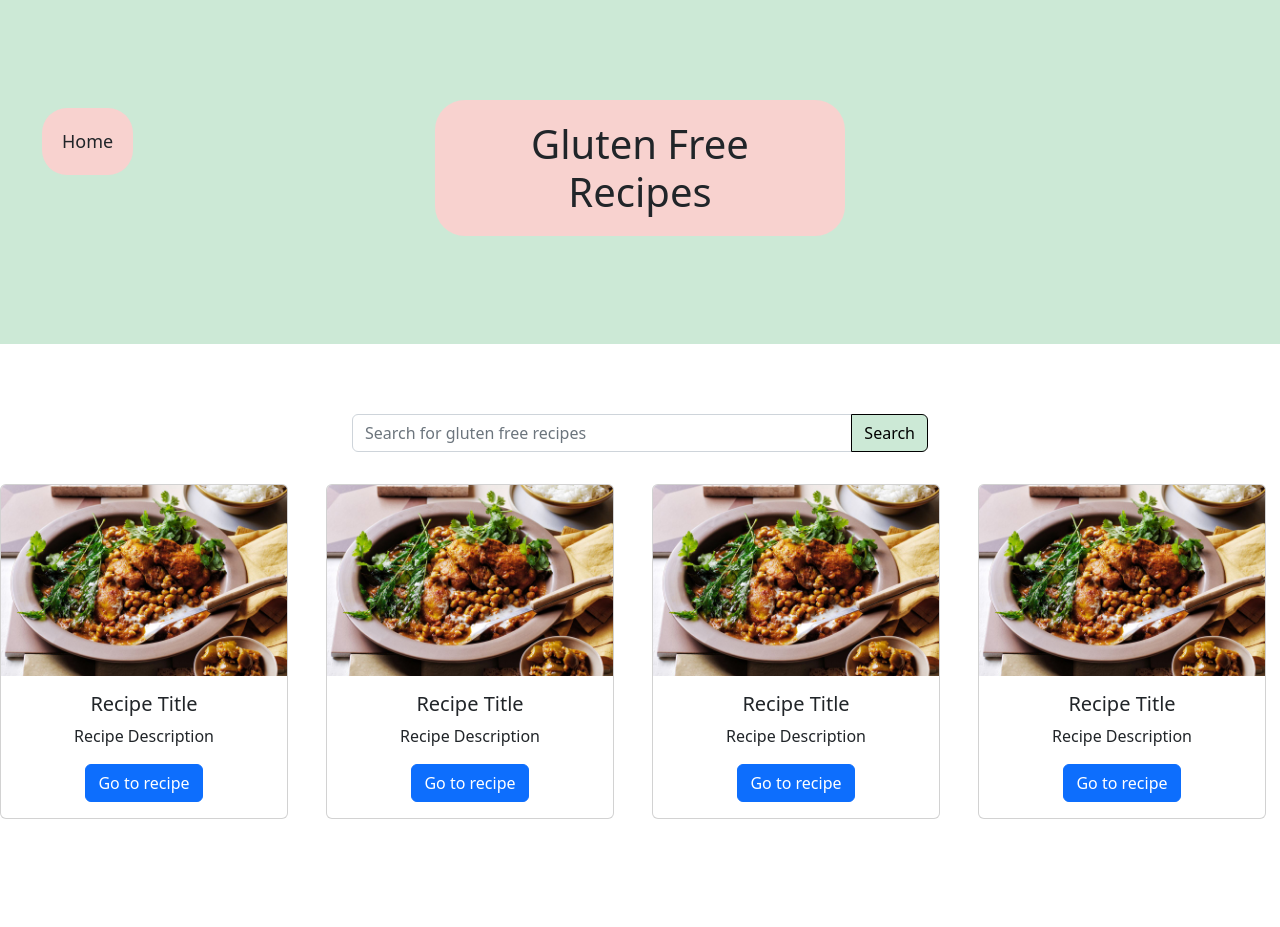
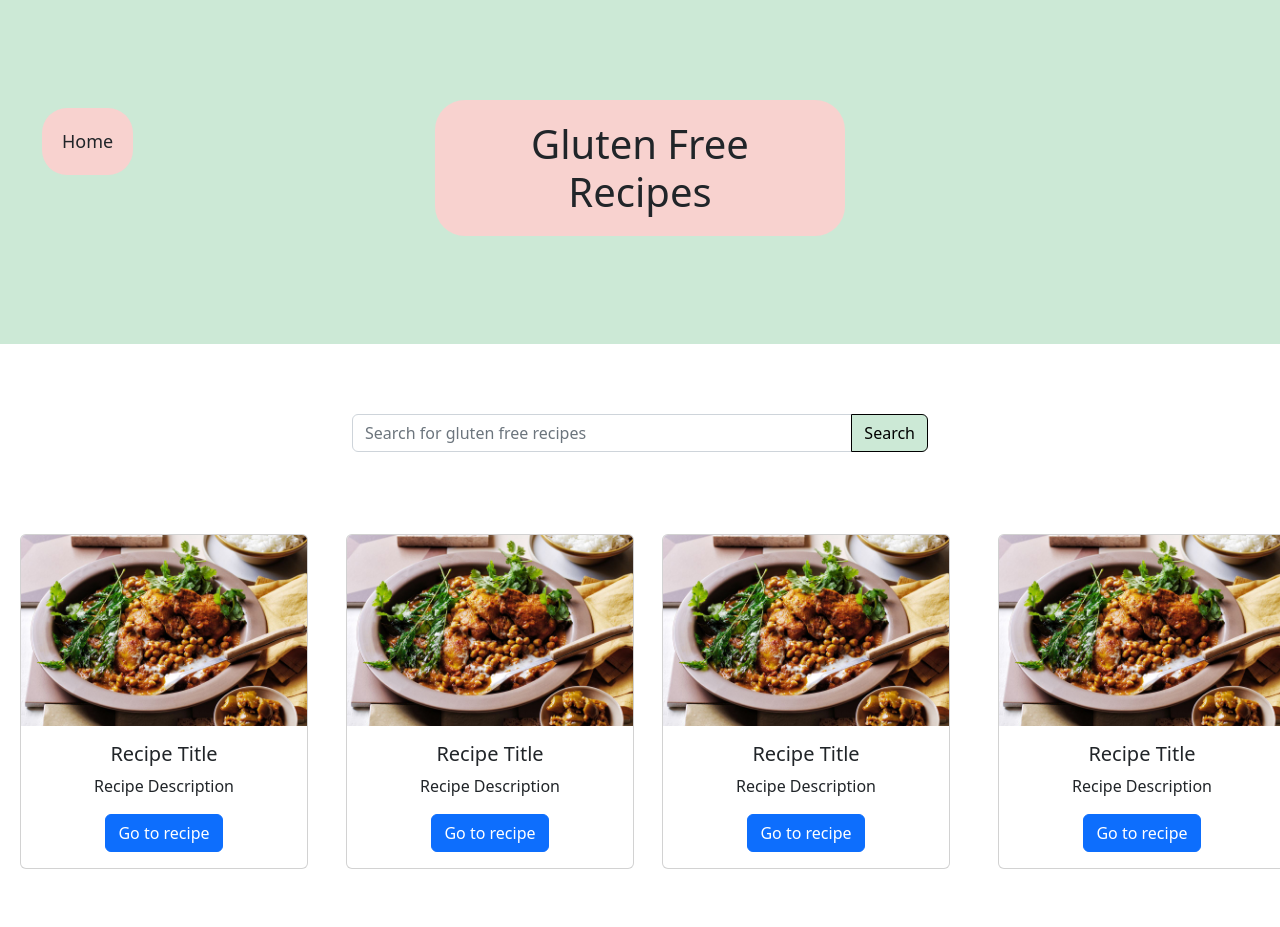
Before and after one commit to sassaf1994/CFGProjectGroup7GlutenFree, a React (Create React App) app in the folder group-7-gfrecipes-react-project/: page / in a window 1280 px wide. Shown: the top 927 px of the page. Before the commit the page ends 819 px from the top, so only its background shows below. Built offline with nearby package versions, Linux system fonts and the light colour scheme.

Commit message:
Update RecipeView and Home components

```diff
--- a/group-7-gfrecipes-react-project/src/Home.js
+++ b/group-7-gfrecipes-react-project/src/Home.js
@@ -1,27 +1,16 @@
 import SearchBar from "./SearchBar";
 import Header from "./Header";
 import RecipeView from "./RecipeView";
+import Footer from "./Footer";
 
 function Home() {
   return (
     <div className="App">
       <Header />
       <SearchBar />
-      <div className="row">
-        <div className="col-3">
-        <RecipeView/>
-        </div>
-        <div className="col-3">
-        <RecipeView/>
-        </div>
-        <div className="col-3">
-        <RecipeView/>
-        </div>
-        <div className="col-3">
-        <RecipeView/>
-        </div>
-      </div>
-
+      <RecipeView />
+      <RecipeView />
+      <Footer />
     </div>
   );
 }
--- a/group-7-gfrecipes-react-project/src/RecipeView.css
+++ b/group-7-gfrecipes-react-project/src/RecipeView.css
@@ -1,3 +1,4 @@
 .recipeCard {
-    padding: 10px;
+    margin: 10px;
+    margin-top: 50px;
 }
--- a/group-7-gfrecipes-react-project/src/RecipeView.js
+++ b/group-7-gfrecipes-react-project/src/RecipeView.js
@@ -1,19 +1,62 @@
-import Card from "react-bootstrap/Card"
-import Button from "react-bootstrap/Button"
-import testRecipeImg from "./test-image.png"
+import Card from "react-bootstrap/Card";
+import Button from "react-bootstrap/Button";
+import testRecipeImg from "./test-image.png";
+import "./RecipeView.css";
 
 function RecipeView() {
   return (
+    <div className="recipeView">
+      <div className="row">
+        <div className="col-3">
+          <div className="recipeCard">
             <Card className="recipeCard" style={{ width: "18rem" }}>
               <Card.Img variant="top" src={testRecipeImg} />
               <Card.Body>
                 <Card.Title>Recipe Title</Card.Title>
-        <Card.Text>
-          Recipe Description
-        </Card.Text>
+                <Card.Text>Recipe Description</Card.Text>
                 <Button variant="primary">Go to recipe</Button>
               </Card.Body>
             </Card>
+          </div>
+        </div>
+        <div className="col-3">
+          <div className="recipeCard">
+            <Card className="recipeCard" style={{ width: "18rem" }}>
+              <Card.Img variant="top" src={testRecipeImg} />
+              <Card.Body>
+                <Card.Title>Recipe Title</Card.Title>
+                <Card.Text>Recipe Description</Card.Text>
+                <Button variant="primary">Go to recipe</Button>
+              </Card.Body>
+            </Card>
+          </div>
+        </div>
+        <div className="col-3">
+          <div className="recipeCard">
+            <Card style={{ width: "18rem" }}>
+              <Card.Img variant="top" src={testRecipeImg} />
+              <Card.Body>
+                <Card.Title>Recipe Title</Card.Title>
+                <Card.Text>Recipe Description</Card.Text>
+                <Button variant="primary">Go to recipe</Button>
+              </Card.Body>
+            </Card>
+          </div>
+        </div>
+        <div className="col-3">
+          <div className="recipeCard">
+            <Card className="recipeCard" style={{ width: "18rem" }}>
+              <Card.Img variant="top" src={testRecipeImg} />
+              <Card.Body>
+                <Card.Title>Recipe Title</Card.Title>
+                <Card.Text>Recipe Description</Card.Text>
+                <Button variant="primary">Go to recipe</Button>
+              </Card.Body>
+            </Card>
+          </div>
+        </div>
+      </div>
+    </div>
   );
 }
 
```
Lines whose indentation alone changed are shown as unchanged.
